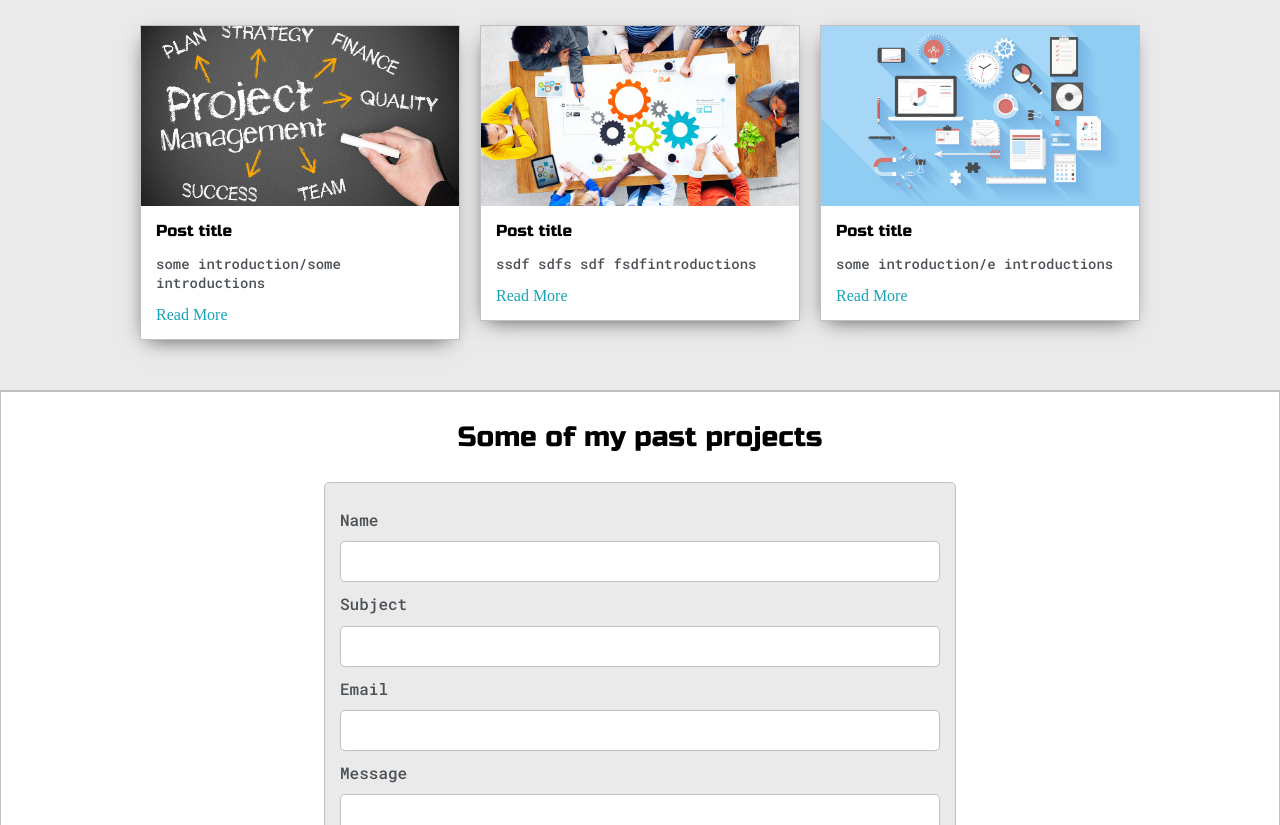
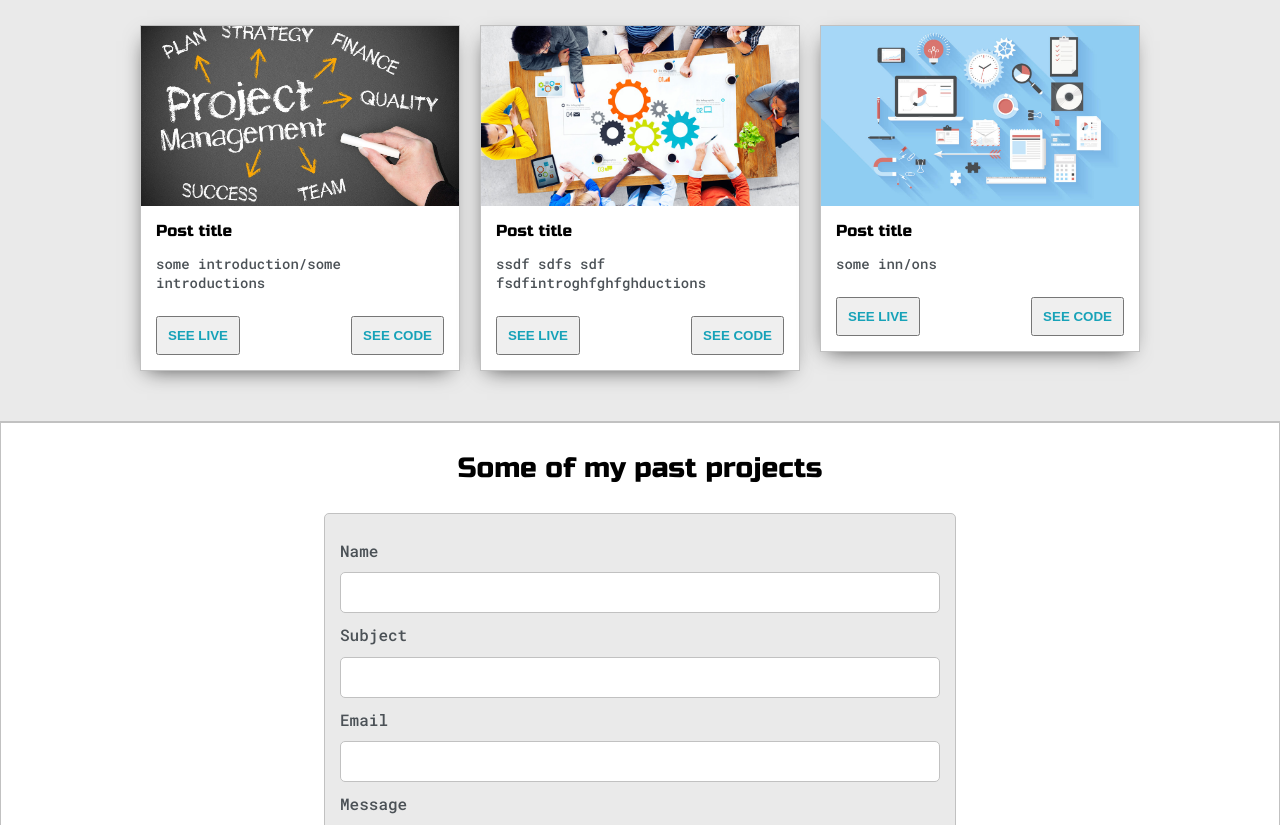
Before and after one commit to snaxbox/my-third-portfolio, a plain HTML site: page index.html in a window 1280 px wide. Shown: the part 1404-2229 px from the top of the page. Drawn offline with Linux system fonts and the light colour scheme.

Commit message:
minor changes to the buttons

```diff
--- a/index.html
+++ b/index.html
@@ -27,7 +27,7 @@
                         </div> <!--end of dots-wrapper-->
 
                         <ul id="navigation">
-                            <li><a href="#">Contact</a></li>
+                            <li><a href="#contact-mee">Contact</a></li>
                         </ul>
                     </div>
 
@@ -64,7 +64,7 @@
             <div class="main-container">
                 <div class="about-wrapper">
 
-                    <div class="about-me">
+                    <div class="about-me" id= "contact-mee">
                         <h4>More about me</h4>
                         <p>I'm a great team player,
                            always curious about what I don't know,
@@ -117,7 +117,10 @@
                             <div class="post-preview">
                                 <h6 class="post-title">Post title</h6>
                                 <p class="post-intro">some introduction/some introductions</p>
-                                <a target= "_blank" href="#">Read More</a>
+                                <div class="buttons">
+                                    <button><a target= "_blank" href="#">SEE LIVE</a></button>
+                                    <button><a target= "_blank" href="#">SEE CODE</a></button>
+                                </div>
                             </div>
                         </div>
                     </div>
@@ -127,8 +130,11 @@
                             <img class="thumbnail" src="img/project2.jpg" alt="">
                             <div class="post-preview">
                                 <h6 class="post-title">Post title</h6>
-                                <p class="post-intro">ssdf sdfs sdf fsdfintroductions</p>
-                                <a target= "_blank" href="#">Read More</a>
+                                <p class="post-intro">ssdf sdfs sdf fsdfintroghfghfghductions</p>
+                                <div class="buttons">
+                                    <button><a target= "_blank" href="#">SEE LIVE</a></button>
+                                    <button><a target= "_blank" href="#">SEE CODE</a></button>
+                                </div>
                             </div>
                         </div>
                     </div>
@@ -138,8 +144,11 @@
                             <img class="thumbnail" src="img/project4.jpg" alt="">
                             <div class="post-preview">
                                 <h6 class="post-title">Post title</h6>
-                                <p class="post-intro">some introduction/e introductions</p>
-                                <a target= "_blank" href="#">Read More</a>
+                                <p class="post-intro">some inn/ons</p>
+                                <div class="buttons">
+                                    <button><a target= "_blank" href="#"> SEE LIVE</a></button>
+                                    <button><a target= "_blank" href="#"> SEE CODE</a></button>
+                                </div>
                             </div>
                         </div>
                     </div>
--- a/style.css
+++ b/style.css
@@ -23,6 +23,10 @@
 html, body{
     padding: 0;
     margin: 0;
+}
+
+html{
+    scroll-behavior: smooth;
 }
 
 body *{
@@ -308,6 +312,7 @@ h6{ font-size: 16px;}
 .post{
     border: 1px solid var(--borderColor);
     box-shadow: -2px 7px 21px -9px rgba(0, 0, 0, .75);
+    overflow: hidden;
 }
 
 .thumbnail{
@@ -315,7 +320,16 @@ h6{ font-size: 16px;}
     width: 100%;
     height: 180px;
     object-fit: cover;
+	transition:
+	transform 750ms cubic-bezier(.5, 0, .5, 1),
+    opacity 250ms linear;
 }
+
+.thumbnail:hover{
+    transform: scale(1.2);
+    opacity: 1;
+}
+
 
 .post-preview{
     background-color: #fff;
@@ -363,9 +377,6 @@ h6{ font-size: 16px;}
   font-size: 14px;
 }
 
-
-
-
 #submit-btn{
     margin-top: 10px;
     width: 100%;
@@ -377,18 +388,21 @@ h6{ font-size: 16px;}
 }
 
 
-
-
-
 .s1 .main-container h3{
     margin-top: 0;
     padding-top: 28px;
-
 }
 
+.buttons{
+    display: flex;
+    justify-content: space-between;
+}
 
-
-
+.buttons button{
+    margin-top: 10px;
+    padding: 10px;
+    font-weight: bold;
+}
 
 
 @media screen and (max-width : 1200px){
```
